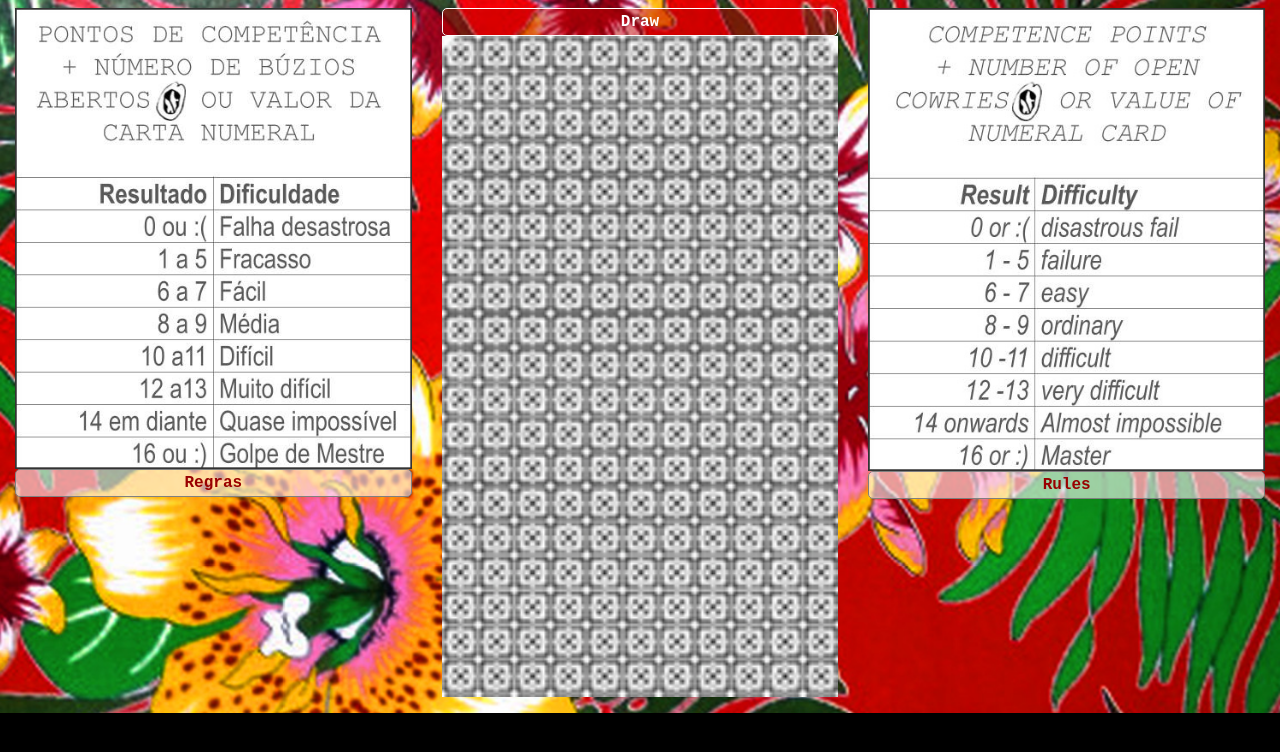
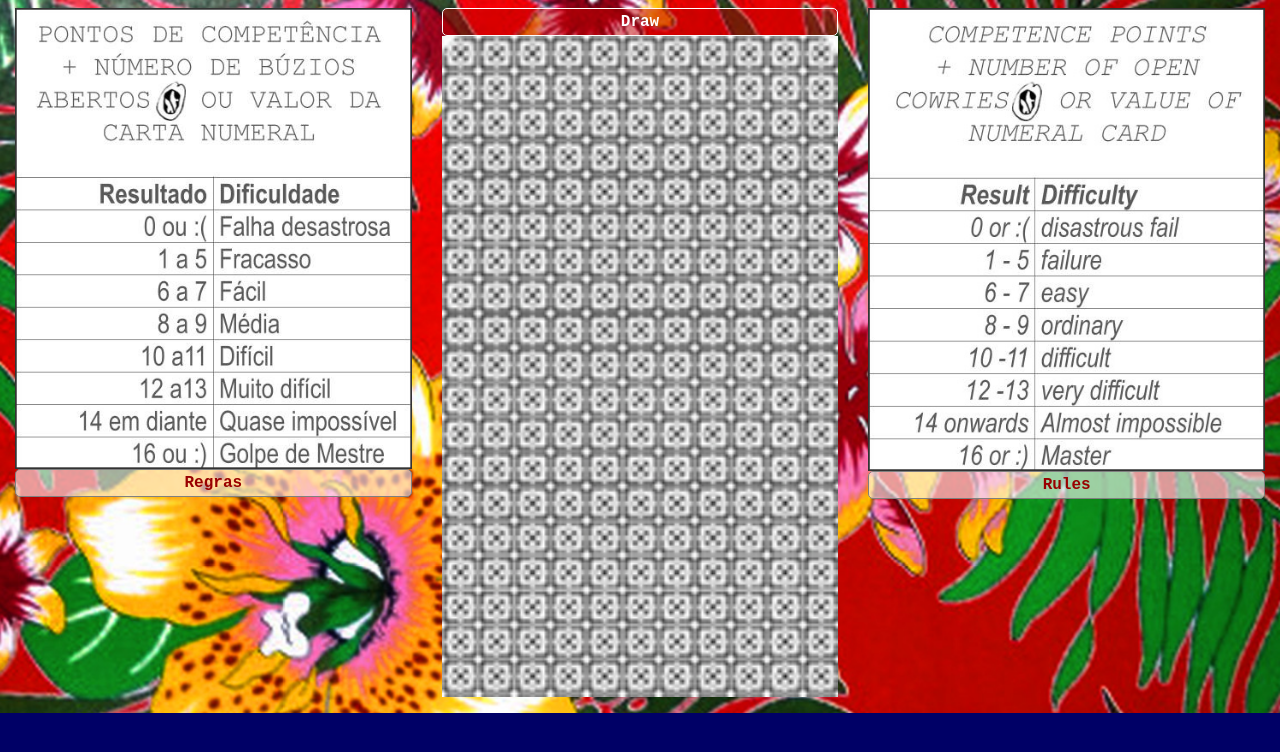
Before and after one commit to elianebettocchi/cards, a plain HTML site: page index.html in a window 1280 px wide. Drawn offline with nearby package versions, Linux system fonts and the light colour scheme.

Commit message:
Add files via upload

```diff
--- a/cards.css
+++ b/cards.css
@@ -3,7 +3,7 @@ body {
     padding: 0;
     text-align: center;
     min-height: 100vh;
-    background-color: black;
+    background-color: #006;
 }
 
 /* Controls and Message Styles */
```
